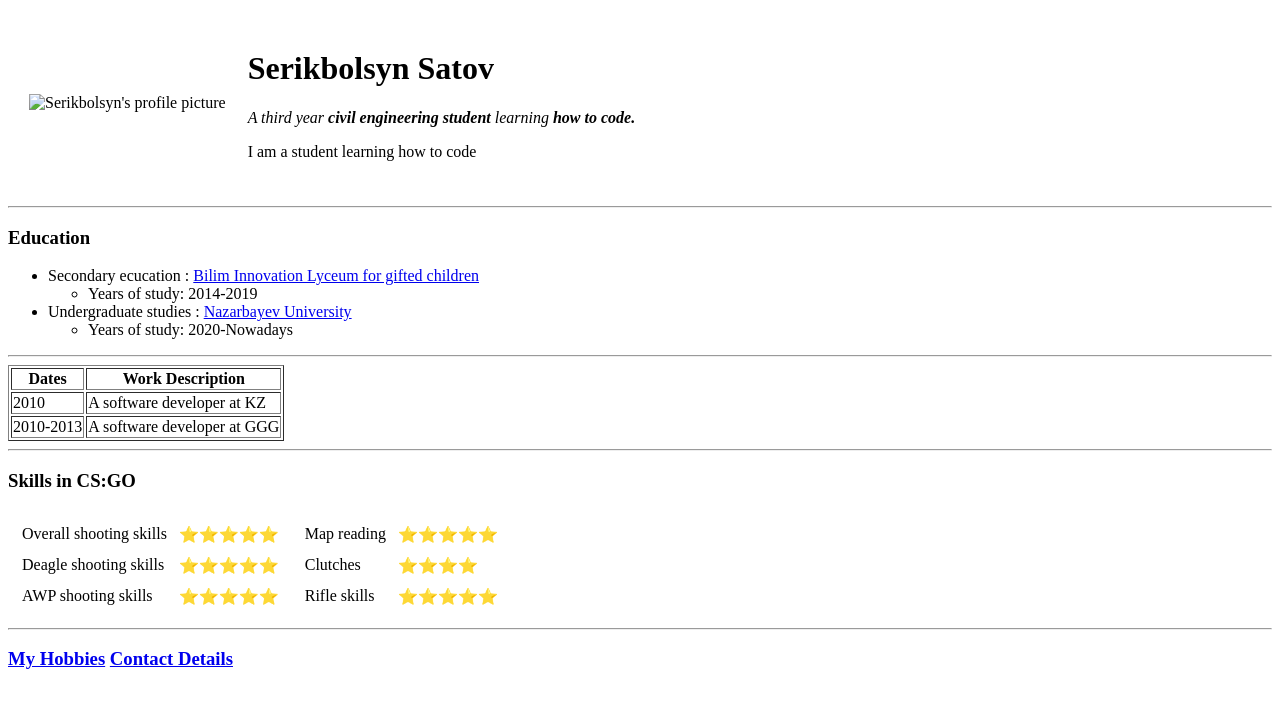
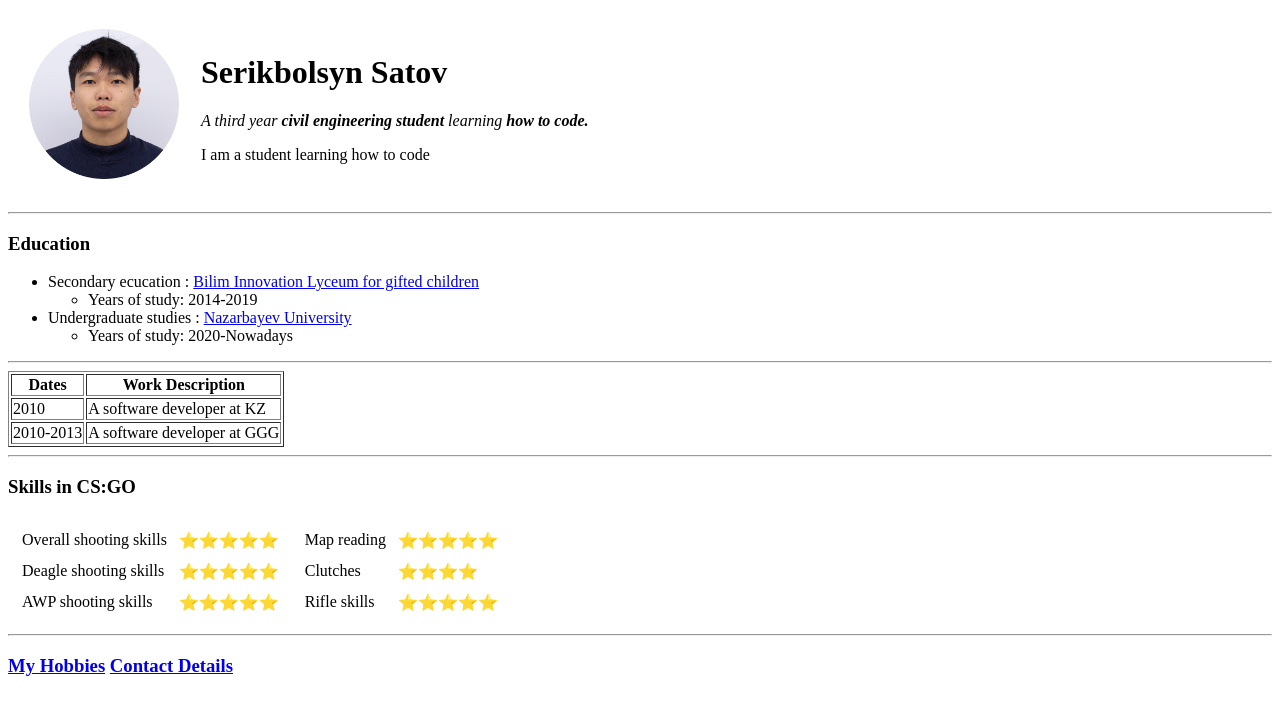
Before and after one commit to ssaattoovv/cv, a plain HTML site: page index.html in a window 1280 px wide. Drawn offline with Linux system fonts and the light colour scheme.

Commit message:
Update index.html

```diff
--- a/index.html
+++ b/index.html
@@ -11,7 +11,7 @@
     }
     </style>
     <table cellspacing = "20">
-        <td> <img src="photo/8.png" class = "image" alt="Serikbolsyn's profile picture"></td>
+        <td> <img src="8.png" class = "image" alt="Serikbolsyn's profile picture"></td>
         <td> <h1>Serikbolsyn Satov</h1>
             <p><em>A third year <strong>civil engineering student </strong>learning <strong>how to code.</strong></em></p>
             <p>I am a student learning how to code</p></td>
```
